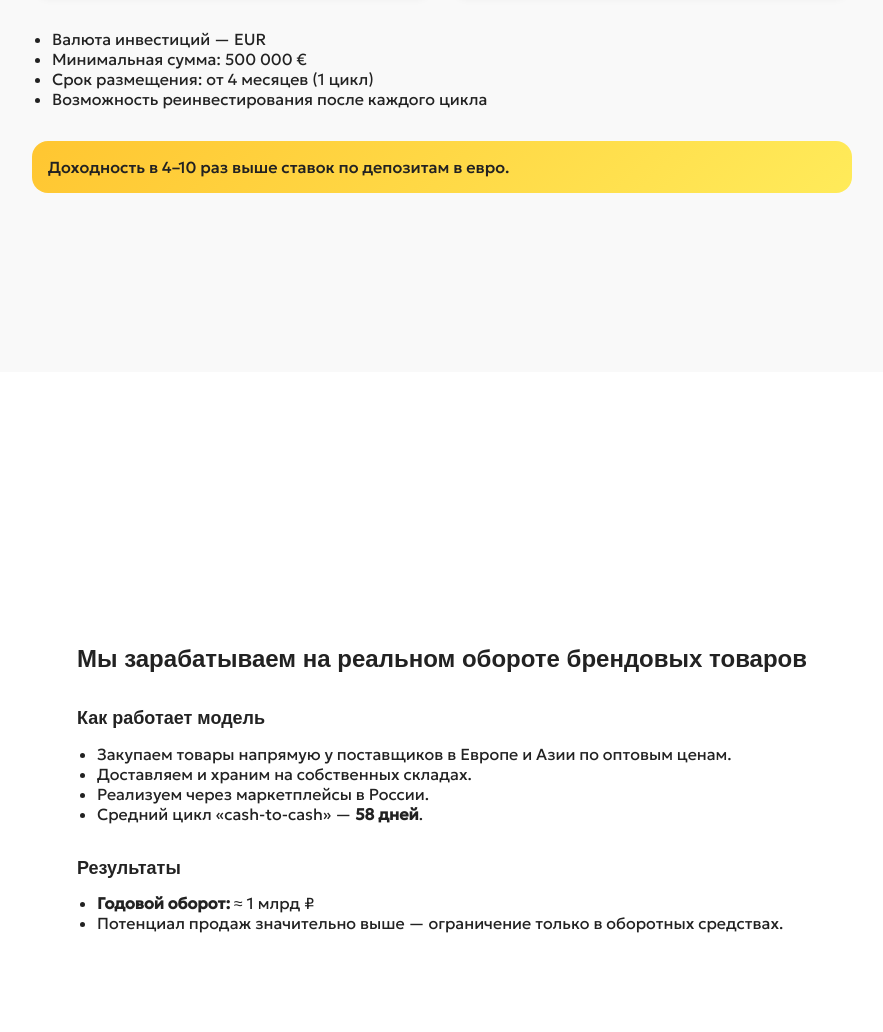
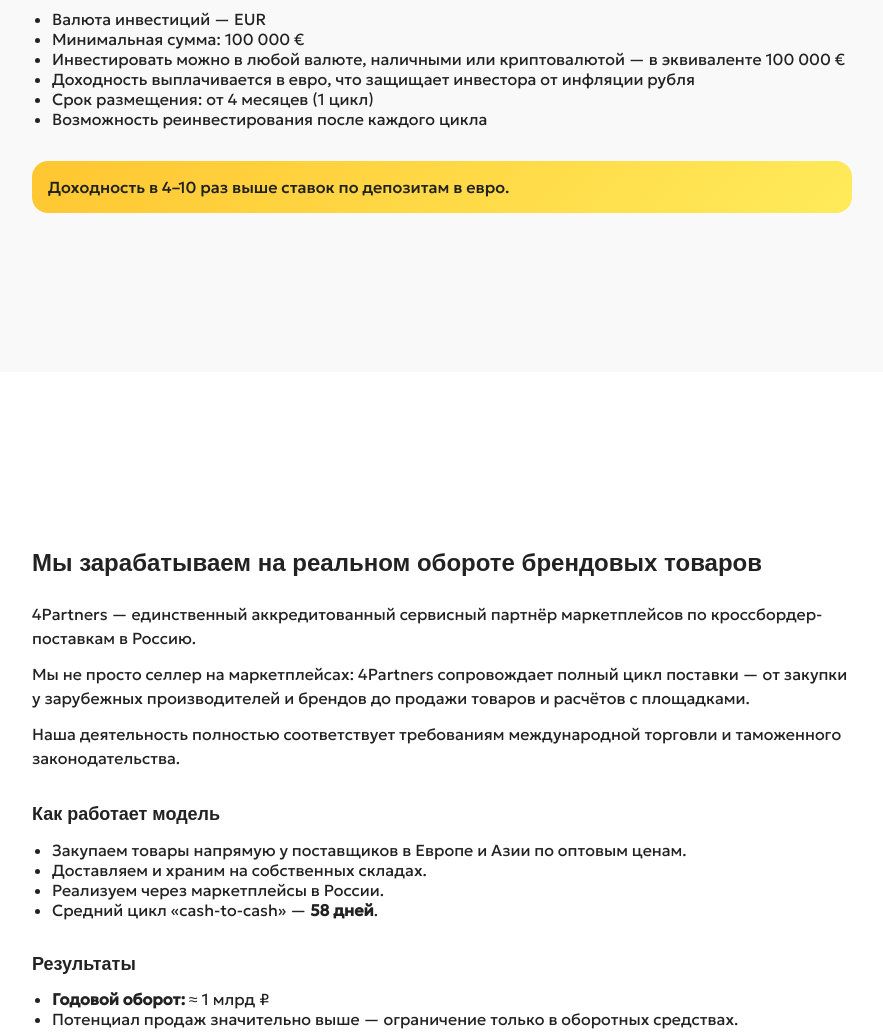
Before and after one commit to betraalexandr/4partners, a plain HTML site: page index.html in a window 1280 px wide. Shown: the part 1196-2228 px from the top of the page, without its empty margins (198-1081 px from the left). Drawn offline with Linux system fonts and the light colour scheme; a web font is replaced by a local one.

Commit message:
Обновление условий инвестиций: минимальная сумма 100 000 €, информация о валютах и защите от инфляции

```diff
--- a/index.html
+++ b/index.html
@@ -830,7 +830,9 @@
           <div class="offer__terms">
             <ul>
               <li>Валюта инвестиций — EUR</li>
-              <li>Минимальная сумма: 500 000 €</li>
+              <li>Минимальная сумма: 100 000 €</li>
+              <li>Инвестировать можно в любой валюте, наличными или криптовалютой — в эквиваленте 100 000 €</li>
+              <li>Доходность выплачивается в евро, что защищает инвестора от инфляции рубля</li>
               <li>Срок размещения: от 4 месяцев (1 цикл)</li>
               <li>Возможность реинвестирования после каждого цикла</li>
           </ul>
@@ -846,6 +848,10 @@
       <div class="business">
     <div class="container">
           <h2 class="business__title">Мы зарабатываем на реальном обороте брендовых товаров</h2>
+
+          <p>4Partners — единственный аккредитованный сервисный партнёр маркетплейсов по кроссбордер-поставкам в Россию.</p>
+          <p>Мы не просто селлер на маркетплейсах: 4Partners сопровождает полный цикл поставки — от закупки у зарубежных производителей и брендов до продажи товаров и расчётов с площадками.</p>
+          <p>Наша деятельность полностью соответствует требованиям международной торговли и таможенного законодательства.</p>
 
           <h3 class="business__subtitle">Как работает модель</h3>
           <ul class="business__list">
@@ -913,7 +919,7 @@
       <div class="structure">
     <div class="container">
           <h2 class="structure__title">Структура инвестиций</h2>
-          <p class="structure__sum">Привлекаемая сумма — <strong>500 000 €</strong></p>
+          <p class="structure__sum">Привлекаемая сумма — <strong>100 000 €.</strong> Вкладывайте в любой валюте, получайте прибыль в Евро.</p>
 
           <h3 class="structure__subtitle">Форматы участия</h3>
 
@@ -954,6 +960,7 @@
             <ul>
               <li>15 % фиксированных годовых в евро или 8–28 % при участии в маржинальности.</li>
               <li>В 4–10 раз выше, чем доходность банковских вкладов в валюте.</li>
+              <li>Доходность рассчитывается в Евро, что защищает инвестора от инфляции рубля.</li>
             </ul>
           </div>
 
```
